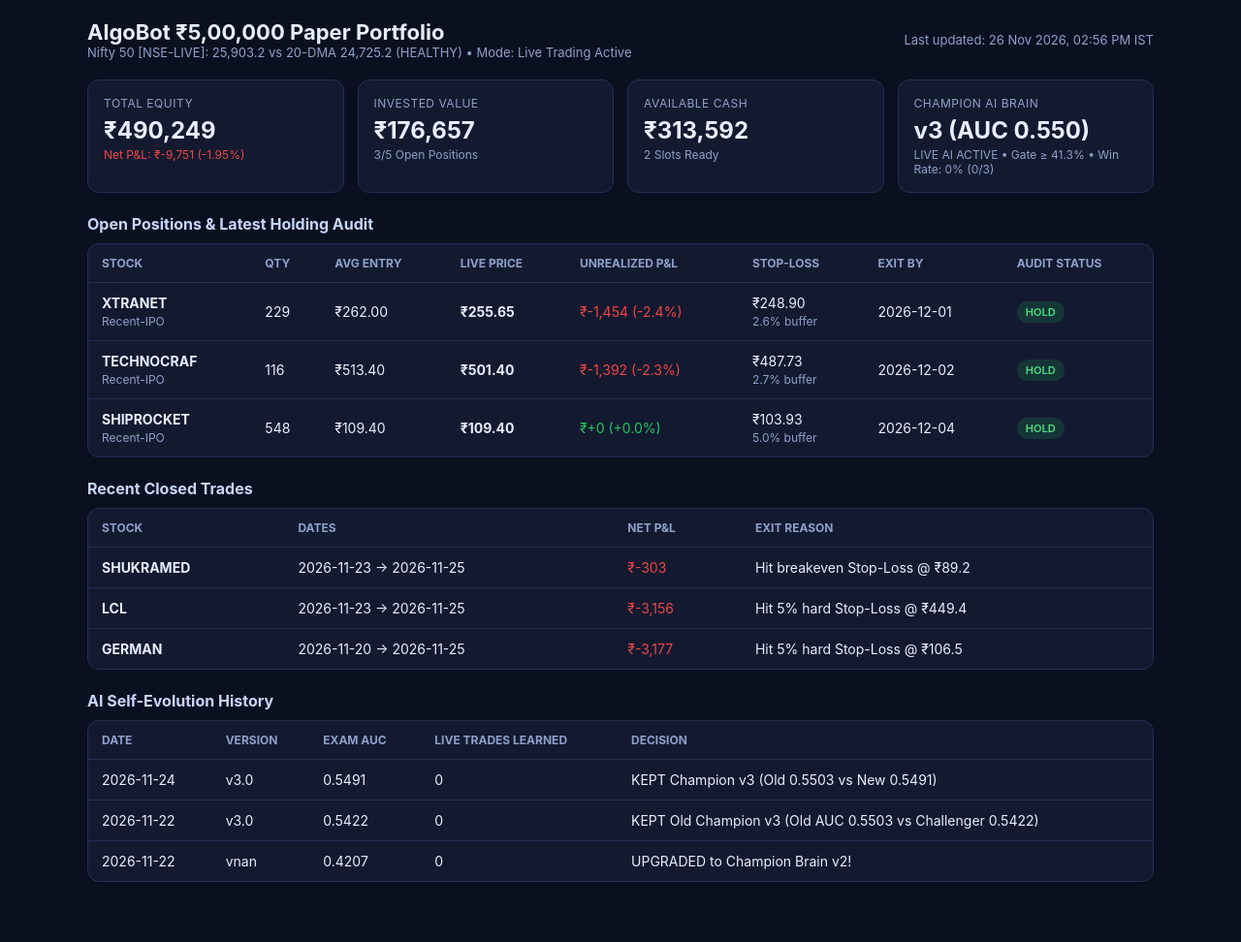
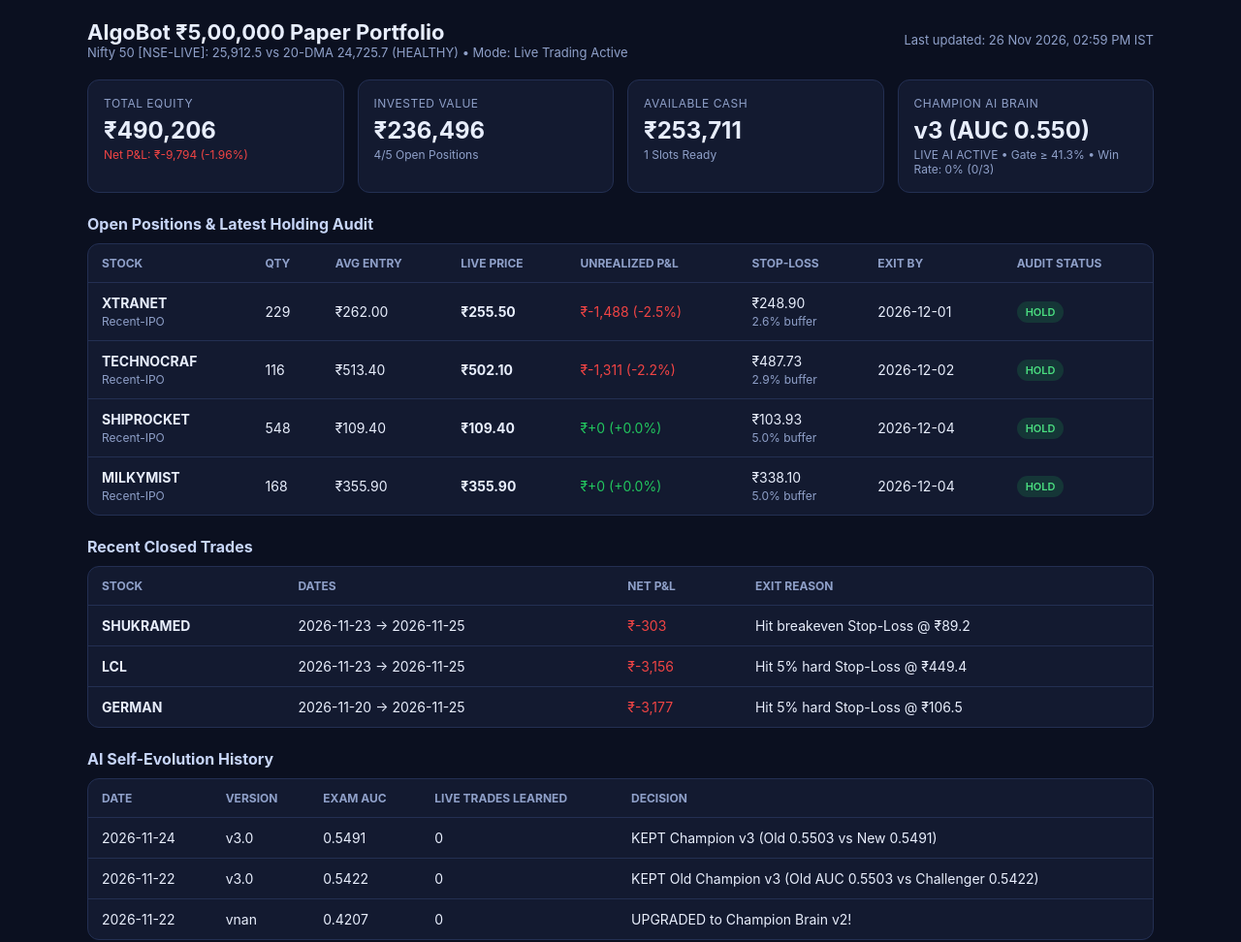
Before and after one commit to ishanpadwani-cell/algobot-5l, a plain HTML site: page docs/index.html in a window 1280 px wide. Shown: the whole page at 97% size. Before the commit the page ends 930 px from the top, so only its background shows below. Drawn offline with Linux system fonts and the light colour scheme.

Commit message:
Live Trade Update (2026-11-26 14:59 IST)

```diff
--- a/data/ai_memory_log.csv
+++ b/data/ai_memory_log.csv
@@ -4,3 +4,4 @@ LCL,2026-11-23,0,0.026916,3.099469,0.118515,1.29002,-0.30498,1.0,0.0,0.904523,-0
 SHUKRAMED,2026-11-23,0,0.057391,4.485906,0.05347,1.33888,0.04941,0.0,1.0,0.851351,0.024093,0.025056,1.0,0.01286,0.0
 TECHNOCRAF,2026-11-23,-1,0.043072,1.69225,0.058614,0.234393,-0.096604,0.074627,0.0,0.763593,-0.026311,0.065987,1.0,0.01096,0.0
 SHIPROCKET,2026-11-26,-1,0.072122,2.112435,0.19853,2.255632,-0.302677,1.0,0.0,0.926952,-0.211969,0.062154,1.0,0.026766,0.0
+MILKYMIST,2026-11-26,-1,0.0304,1.778107,0.157499,2.669964,-0.001403,0.014925,1.0,0.611374,0.164139,0.04106,1.0,0.027137,0.0
--- a/data/open_positions.csv
+++ b/data/open_positions.csv
@@ -2,3 +2,4 @@ Symbol,Catalyst,EntryDate,EntryPrice,Qty,StopLoss,Invested,RealizedPnL,BlueSkyAd
 XTRANET,Recent-IPO,2026-11-20,262.0,229,248.9,60088.0,0.0,False,False,-,2026-12-01,3,2026-11-26,"Recent-IPO breakout (+2.6%, 1.75x med vol, 4d base 13.4%, Margins: Steady (+0.5%))"
 TECHNOCRAF,Recent-IPO,2026-11-23,513.4,116,487.73,59643.73,0.0,False,False,-,2026-12-02,2,2026-11-26,Recent-IPO | AI 45.9% | +4.3% on 1.69x vol | Expanding (+2.3%)
 SHIPROCKET,Recent-IPO,2026-11-26,109.4,548,103.93,60041.13,0.0,False,False,-,2026-12-04,0,2026-11-26,Recent-IPO | AI 59.5% | +7.2% on 2.11x vol | Expanding (+1.4%)
+MILKYMIST,Recent-IPO,2026-11-26,355.9,168,338.1,59880.89,0.0,False,False,-,2026-12-04,0,2026-11-26,Recent-IPO | AI 45.1% | +3.0% on 1.78x vol | Steady (-0.5%)
--- a/data/pending_confirm.json
+++ b/data/pending_confirm.json
@@ -1,6 +1,4 @@
 {
   "date": "2026-11-26",
-  "counts": {
-    "MILKYMIST": 1
-  }
+  "counts": {}
 }
--- a/data/wallet_state.json
+++ b/data/wallet_state.json
@@ -1,4 +1,4 @@
 {
   "starting_cash": 500000.0,
-  "cash": 313591.67887500004
+  "cash": 253710.79207500003
 }
--- a/docs/index.html
+++ b/docs/index.html
@@ -27,16 +27,16 @@ tr:last-child td{border-bottom:none;}
 </style></head><body><div class="wrap">
 <header>
   <div><h1>AlgoBot ₹5,00,000 Paper Portfolio</h1>
-  <div class="meta">Nifty 50 [NSE-LIVE]: 25,903.2 vs 20-DMA 24,725.2 (HEALTHY) &bull; Mode: Live Trading Active</div></div>
-  <div class="meta">Last updated: 26 Nov 2026, 02:56 PM IST</div>
+  <div class="meta">Nifty 50 [NSE-LIVE]: 25,912.5 vs 20-DMA 24,725.7 (HEALTHY) &bull; Mode: Live Trading Active</div></div>
+  <div class="meta">Last updated: 26 Nov 2026, 02:59 PM IST</div>
 </header>
 <div class="grid">
-  <div class="card"><div class="label">Total Equity</div><div class="val">₹490,249</div>
-    <div class="sub neg">Net P&amp;L: ₹-9,751 (-1.95%)</div></div>
-  <div class="card"><div class="label">Invested Value</div><div class="val">₹176,657</div>
-    <div class="sub">3/5 Open Positions</div></div>
-  <div class="card"><div class="label">Available Cash</div><div class="val">₹313,592</div>
-    <div class="sub">2 Slots Ready</div></div>
+  <div class="card"><div class="label">Total Equity</div><div class="val">₹490,206</div>
+    <div class="sub neg">Net P&amp;L: ₹-9,794 (-1.96%)</div></div>
+  <div class="card"><div class="label">Invested Value</div><div class="val">₹236,496</div>
+    <div class="sub">4/5 Open Positions</div></div>
+  <div class="card"><div class="label">Available Cash</div><div class="val">₹253,711</div>
+    <div class="sub">1 Slots Ready</div></div>
   <div class="card"><div class="label">Champion AI Brain</div><div class="val">v3 (AUC 0.550)</div>
     <div class="sub">LIVE AI ACTIVE &bull; Gate &ge; 41.3% &bull; Win Rate: 0% (0/3)</div></div>
 </div>
@@ -48,8 +48,8 @@ tr:last-child td{border-bottom:none;}
           <td><strong>XTRANET</strong><div class="sub">Recent-IPO</div></td>
           <td>229</td>
           <td>₹262.00</td>
-          <td><strong>₹255.65</strong></td>
-          <td class="neg">₹-1,454 (-2.4%)</td>
+          <td><strong>₹255.50</strong></td>
+          <td class="neg">₹-1,488 (-2.5%)</td>
           <td>₹248.90<div class="sub">2.6% buffer</div></td>
           <td>2026-12-01</td>
           <td><span class="badge ok" title="Thesis intact | P&amp;L -0.2% | Margins: Steady (+0.5%) | AI 44.2%">HOLD</span></td>
@@ -58,9 +58,9 @@ tr:last-child td{border-bottom:none;}
           <td><strong>TECHNOCRAF</strong><div class="sub">Recent-IPO</div></td>
           <td>116</td>
           <td>₹513.40</td>
-          <td><strong>₹501.40</strong></td>
-          <td class="neg">₹-1,392 (-2.3%)</td>
-          <td>₹487.73<div class="sub">2.7% buffer</div></td>
+          <td><strong>₹502.10</strong></td>
+          <td class="neg">₹-1,311 (-2.2%)</td>
+          <td>₹487.73<div class="sub">2.9% buffer</div></td>
           <td>2026-12-02</td>
           <td><span class="badge ok" title="Thesis intact | P&amp;L +1.3% | Margins: Expanding (+2.3%) | AI 44.5%">HOLD</span></td>
         </tr>
@@ -73,6 +73,16 @@ tr:last-child td{border-bottom:none;}
           <td>₹103.93<div class="sub">5.0% buffer</div></td>
           <td>2026-12-04</td>
           <td><span class="badge ok" title="Recent-IPO | AI 59.5% | +7.2% on 2.11x vol | Expanding (+1.4%)">HOLD</span></td>
+        </tr>
+        <tr>
+          <td><strong>MILKYMIST</strong><div class="sub">Recent-IPO</div></td>
+          <td>168</td>
+          <td>₹355.90</td>
+          <td><strong>₹355.90</strong></td>
+          <td class="pos">₹+0 (+0.0%)</td>
+          <td>₹338.10<div class="sub">5.0% buffer</div></td>
+          <td>2026-12-04</td>
+          <td><span class="badge ok" title="Recent-IPO | AI 45.1% | +3.0% on 1.78x vol | Steady (-0.5%)">HOLD</span></td>
         </tr></tbody></table></div>
 <h2>Recent Closed Trades</h2>
 <div class="table-wrap"><table><thead><tr>
```
